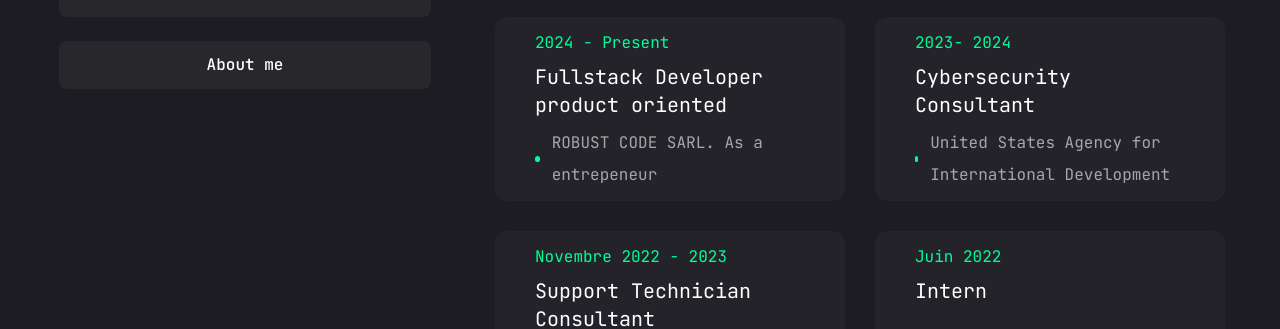
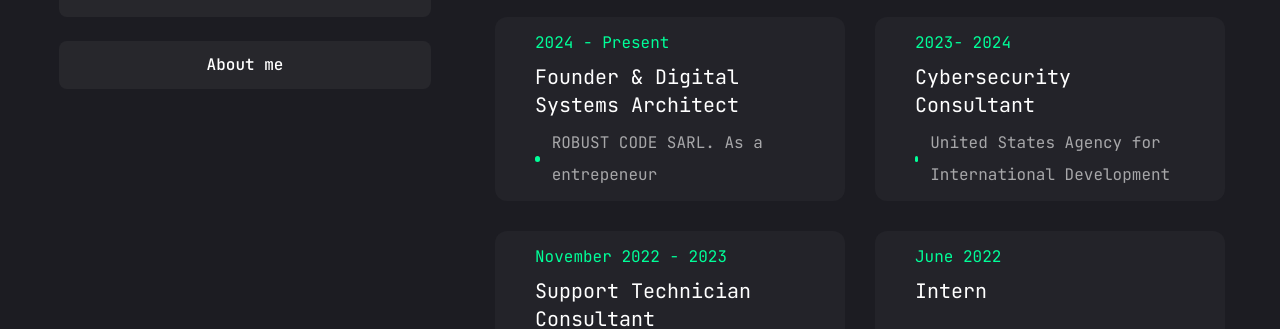
Before and after one commit to DearJohnLuke/portfolio1.1, a Next.js app: page /resume in a window 1280 px wide. Shown: the part 341-670 px from the top of the page. Built offline with nearby package versions, Linux system fonts and the light colour scheme.

Commit message:
Revise resume page content and layout
Updated resume page with new content and structure.

```diff
--- a/app/resume/page.jsx
+++ b/app/resume/page.jsx
@@ -15,7 +15,7 @@ import {
 const about = {
   title: "About me",
   description:
-    "I’m a versatile developer with expertise in web development, cybersecurity, and Python, delivering secure and high-performance solutions.",
+    "I design, develop, and deploy end-to-end digital systems combining software engineering, cloud architecture, and business strategy to deliver production-ready solutions and SaaS products.",
   info: [
     {
       fieldName: "Name",
@@ -27,7 +27,7 @@ const about = {
     },
     {
       fieldName: "Experience",
-      fieldValue: "3+ Years",
+      fieldValue: "5+ Years",
     },
     {
       fieldName: "Telegram",
@@ -42,12 +42,12 @@ const about = {
       fieldValue: "luzembajean-luc@outlook.com",
     },
     {
-      fieldName: "Freelance",
+      fieldName: "consultant contract",
       fieldValue: "Available",
     },
     {
       fieldName: "Languages",
-      fieldValue: "French, English,Portuguese, Lingala ",
+      fieldValue: "French, English,Portuguese",
     },
   ],
 };
@@ -61,7 +61,7 @@ const experience = {
   items: [
     {
       company: "ROBUST CODE SARL. As a entrepeneur",
-      position: "Fullstack Developer product oriented",
+      position: "Founder & Digital Systems Architect",
       duration: "2024 - Present",
     },
     {
@@ -72,16 +72,16 @@ const experience = {
     {
       company: "United States Agency for International Development",
       position: "Support Technician Consultant",
-      duration: "Novembre 2022 - 2023",
+      duration: "November 2022 - 2023",
     },
     {
       company: "National Social Security Fund",
       position: "Intern",
-      duration: "Juin 2022",
+      duration: "June 2022",
     },
     {
       company: "The-Way International",
-      position: "Support Technician bénévolat ",
+      position: "Support Technician",
       duration: "2021 - 2022",
     },
     {
@@ -123,7 +123,7 @@ const education = {
     },
     {
       institution: "Salesian Catholic Contracted",
-      degree: "Bac",
+      degree: "CESS",
       duration: "2016",
     },
   ],
```
